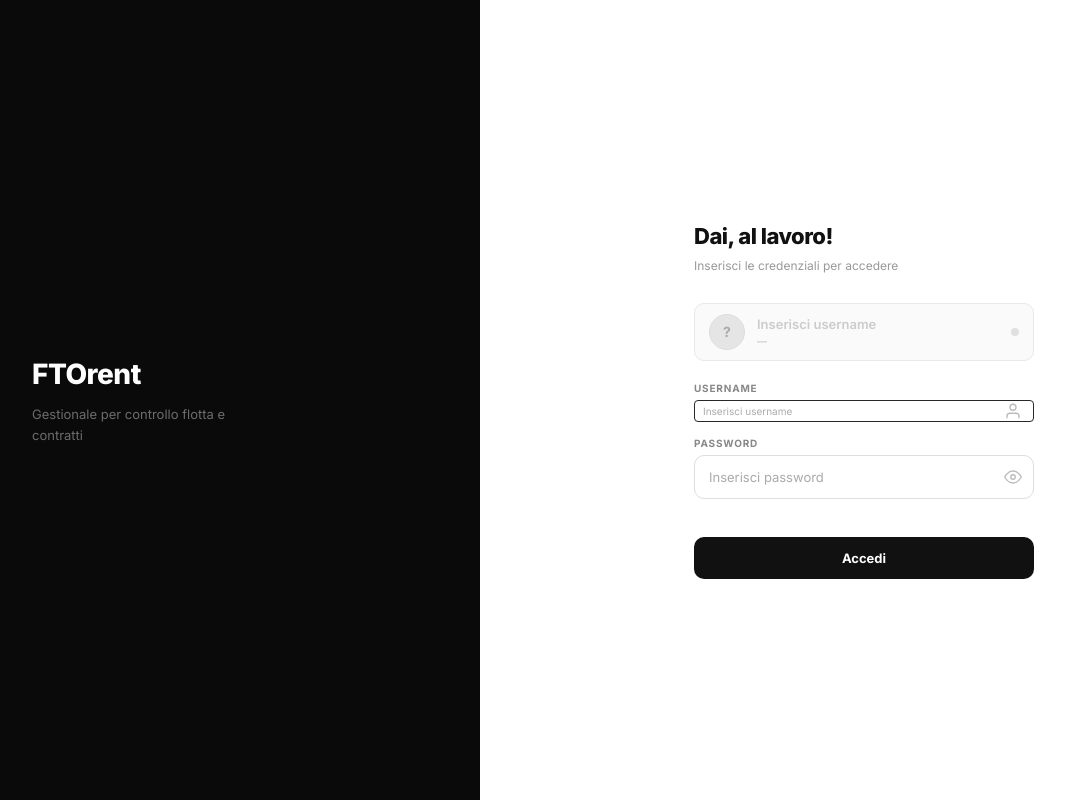
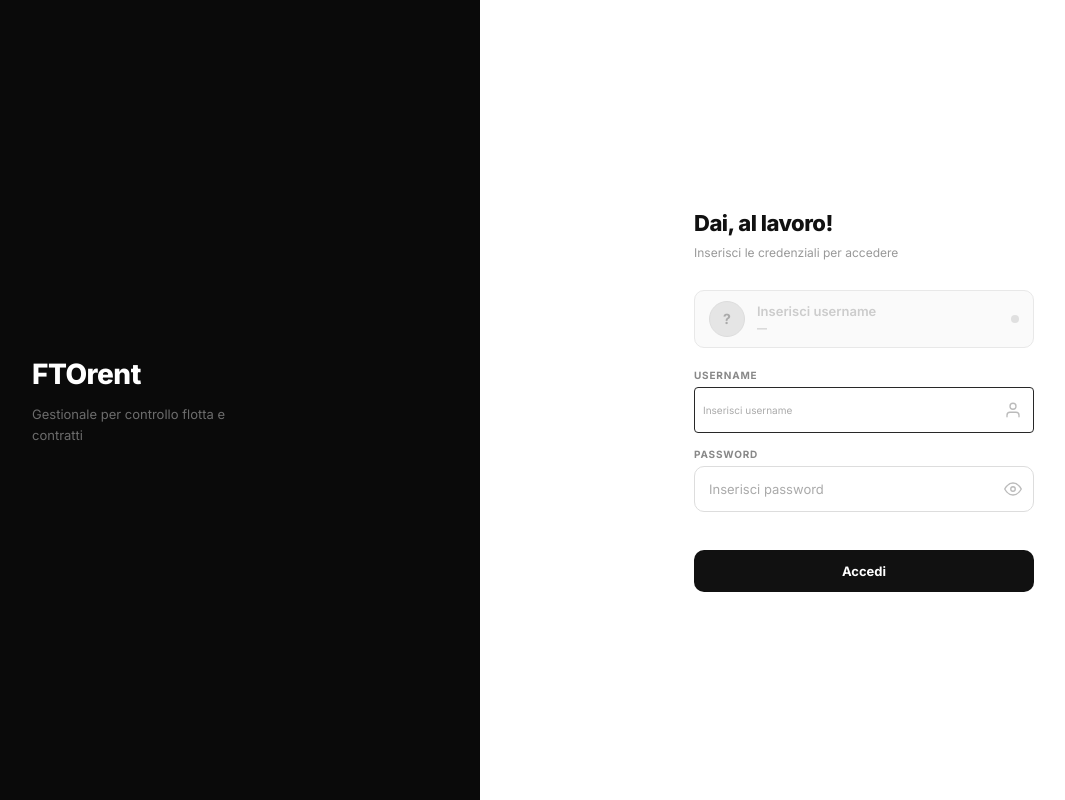
Before and after one commit to FTOrent/fto-gestionale, a FastAPI app: page / in a window 1280 px wide. Shown: the whole page, without its empty margins (32-1097 px from the left). Run offline with FastAPI, Linux system fonts and the light colour scheme; some libraries are stand-ins or nearby versions.

Commit message:
Fix altezza fissa input login

```diff
--- a/frontend/templates/index.html
+++ b/frontend/templates/index.html
@@ -85,12 +85,14 @@ img{display:block}
   position:relative;width:100%;
 }
 .linput{
-  width:100%;padding:13px 42px 13px 14px;
+  width:100%;padding:0 42px 0 14px;
+  height:46px;line-height:46px;
   background:#ffffff;border:1.5px solid #ddd;
   border-radius:10px;font-size:13px;
   outline:none;box-sizing:border-box;font-family:var(--f);
   color-scheme:light;color:#111111;
   -webkit-text-fill-color:#111111;
+  display:block;
 }
 .linput:focus{border-color:#aaa;background:#ffffff;color:#111111;-webkit-text-fill-color:#111111}
 .linput::placeholder{color:#aaaaaa;-webkit-text-fill-color:#aaaaaa}
```
